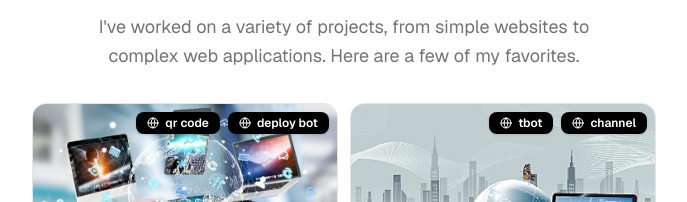
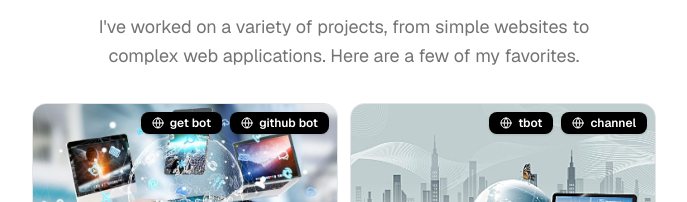
Before and after one commit to NjabuloJf/njabulo-fana, a Next.js app: page / in a window 1280 px wide. Shown: the part 1256-1458 px from the top of the page, without its empty margins (296-983 px from the left). Built offline with nearby package versions, Linux system fonts and the light colour scheme.

Commit message:
Update resume.tsx

```diff
--- a/src/data/resume.tsx
+++ b/src/data/resume.tsx
@@ -158,12 +158,12 @@ export const DATA = {
       ],
       links: [
         {
-          type: "qr code",
-          href: "/call.html",
+          type: "get bot",
+          href: "/bot.html",
           icon: <Icons.globe className="size-3" />,
         },
           {
-          type: "deploy bot",
+          type: "github bot",
           href: "https://github.com",
           icon: <Icons.globe className="size-3" />,
         },
```
